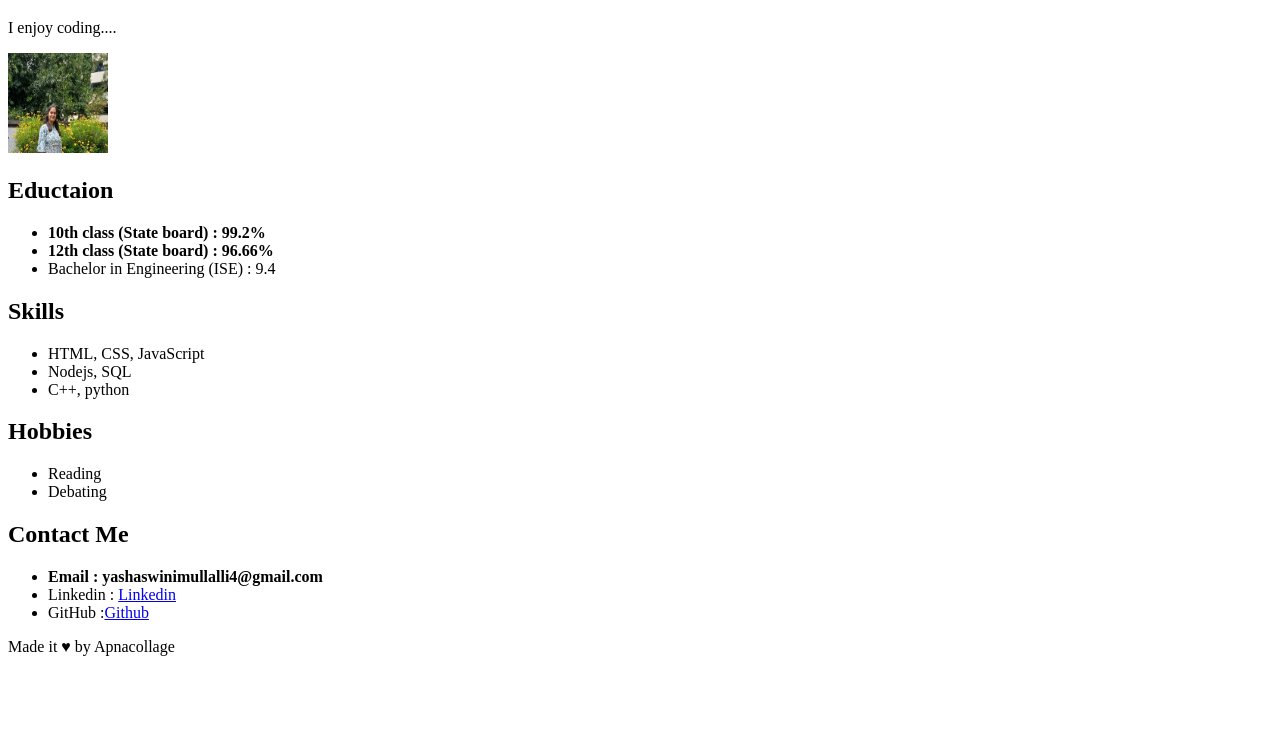
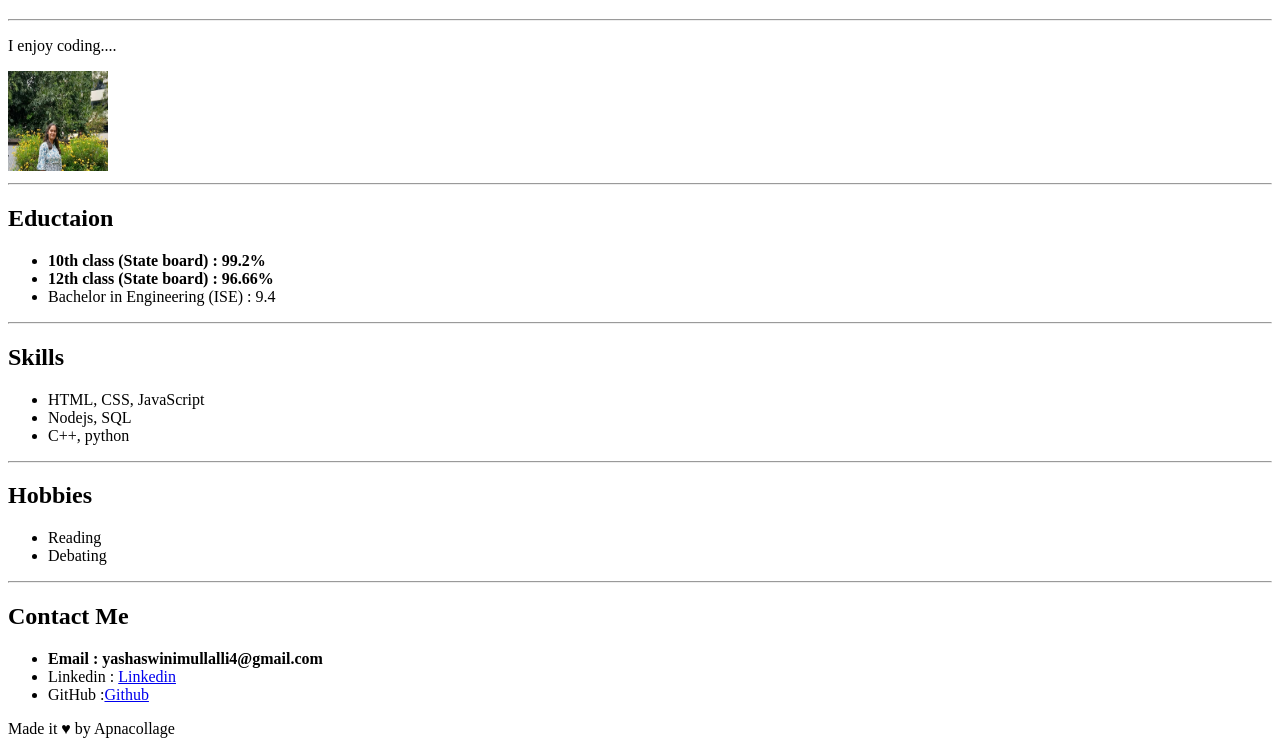
Before and after one commit to yashaswinimullalli/webdevelopment, a plain HTML site: page HTML/6.project/portfolio.html in a window 1280 px wide. Shown: the part 61-815 px from the top of the page. Drawn offline with Linux system fonts and the light colour scheme.

Commit message:
add changes

```diff
--- a/HTML/6.project/portfolio.html
+++ b/HTML/6.project/portfolio.html
@@ -6,26 +6,32 @@
 	<title>Portfolio Page </title>
 </head>
 <body>
+
 	<h1>Yashaswini Mullalli</h1>
+	<hr/>
 	<p>I enjoy coding....</p>
 	<img src = "pro1.jpeg" alt="YM" height="100px" width="100px">
+	<hr/>
 	<h2>Eductaion</h2>
 	<ul>
 		<li><b>10th class (State board) : 99.2%</b></li>
 		<li><b>12th class (State board) : 96.66% </b></li>
 		<li>Bachelor in Engineering (ISE) : 9.4</li>
 	</ul>
+	<hr />
 		<h2>Skills</h2>
 		<ul>
 			<li>HTML, CSS, JavaScript</li>
 			<li>Nodejs, SQL</li>
 			<li>C++, python</li>
 		</ul>
+		<hr/>
 	<h2>Hobbies</h2>
 	<ul>
 		<li>Reading</li>
 		<li>Debating</li>
 	</ul>
+	<hr/>
 	<h2>Contact Me</h2>
 	<ul>
 		<li><b>Email : yashaswinimullalli4@gmail.com</b></li>
```
Also changed, not shown: HTML/dv.html (+2 -0 lines).
